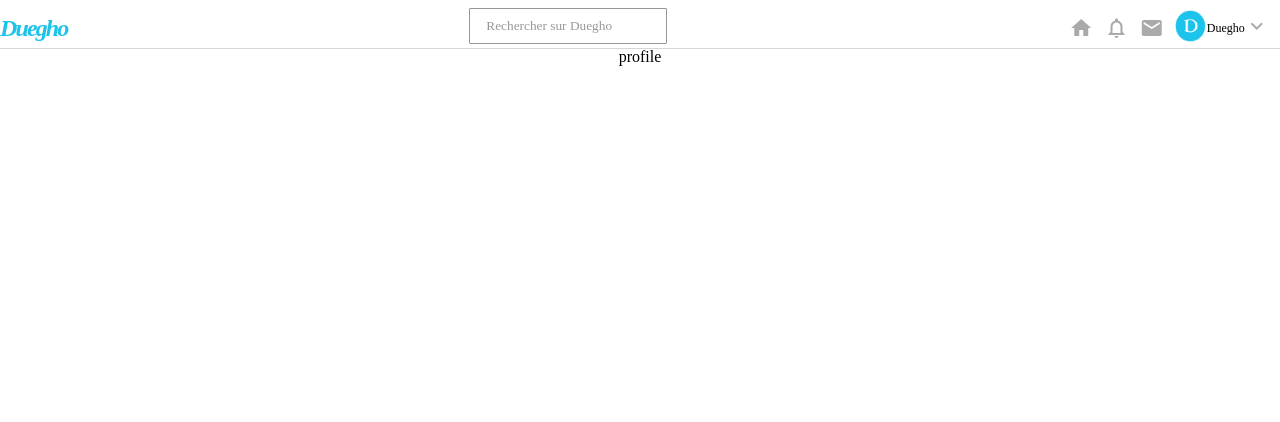
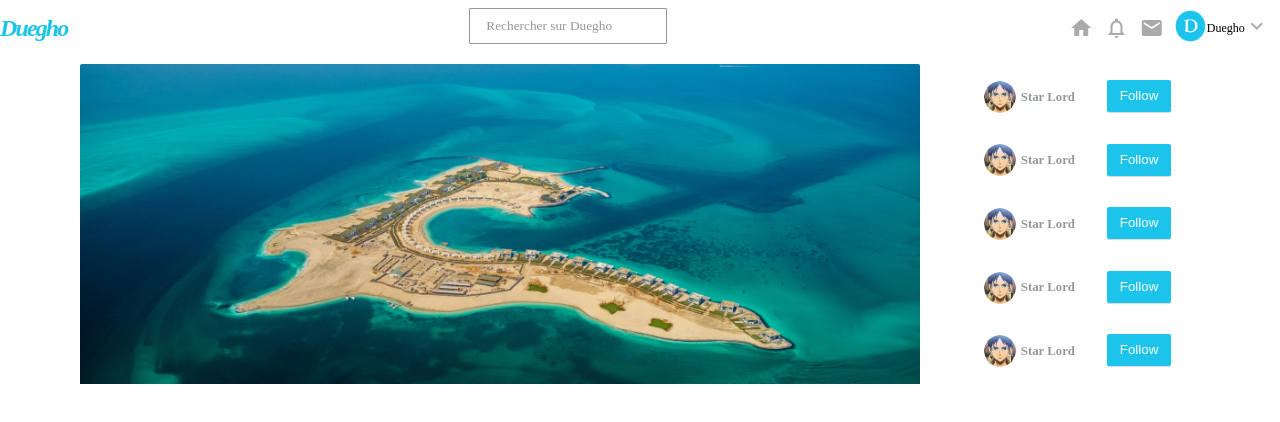
Before and after one commit to newordn/duegho_social_network, a React (Create React App) app: page / in a window 1280 px wide. Shown: the top 422 px of the page. Built offline with nearby package versions, Linux system fonts and the light colour scheme.

Commit message:
Setting  public profil page : Adding one section ( cover picture and friend proposition component)

```diff
--- a/src/Profile/Profile.css
+++ b/src/Profile/Profile.css
@@ -4,4 +4,19 @@
     flex-flow:column wrap;
     width: 100%;
     height: 100%;
+    padding: 1rem 5rem 0rem 5rem;
+    background-color:white;
 }
+.section1
+{
+    display: flex;
+    flex-flow:row wrap;
+    width: 100%;
+    box-sizing: border-box;
+ }
+ .section1_img
+ {
+     box-sizing: border-box;
+     width: 75%;
+     margin-right:3rem;
+ }
--- a/src/Profile/Profile.js
+++ b/src/Profile/Profile.js
@@ -1,4 +1,6 @@
 import React, { Component } from 'react';
+import Img from '../components/Img/Img';
+import FriendProposition from '../components/FriendProposition/FriendProposition';
 import './Profile.css';
 
 
@@ -7,7 +9,10 @@ class Profile extends Component {
     render() {
         return (
             <div className="profile">
-                  profile
+                <section className="section1">
+                    <div class="section1_img"><Img width="100%" src="/imgs/cover.png" alt="Cover Image"  height="20rem" round={false} /></div>
+                    <FriendProposition/>
+                </section>
             </div>
             );
     }
--- a/src/components/Button/Button.css
+++ b/src/components/Button/Button.css
@@ -7,6 +7,16 @@ button
   box-shadow: 0 1px 1px 0 rgba(0, 0, 0, 0.16);
   outline: none;
 
+}
+.friendProposition-width
+{
+    width:2.3rem;
+}
+
+.friendProposition-height
+{
+    height:2rem;
+    line-height: 2rem;
 }
 .sidebar-height
 {
--- a/src/components/Button/Button.js
+++ b/src/components/Button/Button.js
@@ -36,6 +36,8 @@ class Button extends Component
         clickedHighlight: PropTypes.bool,
         width: PropTypes.string,
         onClick: PropTypes.func,
+        height:PropTypes.string,
+        text: PropTypes.string,
         backgroundColor: PropTypes.string
     }
     static defaultProps=
--- /dev/null
+++ b/src/components/FriendProposition/FriendProposition.css
@@ -0,0 +1,26 @@
+.friendProposition
+{
+    display: flex;
+    flex-flow:column wrap;
+    justify-content: space-between;
+    width: 20%;
+    background-color: white;
+    box-sizing: border-box;
+    padding: 1rem 1rem 1rem 1rem;
+
+}
+.friendProposition_item
+{
+    flex-flow: row wrap;
+    width: 100%;
+}
+.friendProposition_user_name
+{
+    font-size: 0.80rem;
+  font-weight: bold;
+  line-height: 1.29;
+  letter-spacing: normal;
+  color: #95989a;
+  margin-left:0.3rem;
+  margin-right:2rem;
+}
--- /dev/null
+++ b/src/components/FriendProposition/FriendProposition.js
@@ -0,0 +1,36 @@
+import React, { Component } from 'react';
+import PropTypes from 'prop-types';
+import Img from '../Img/Img';
+import Button from '../Button/Button';
+import './FriendProposition.css';
+
+
+class FriendProposition extends Component {
+
+     friendProposition(avatar,name,i)
+    {
+         return (<div class="friendProposition_item">
+             <Img src={avatar} alt="avatar" key={i} round={true} width="2rem" height="2rem" />
+             <span class="friendProposition_user_name">{name}</span>
+             <Button alignment="center" backgroundColor="bg-aqua" text="Follow" textStyle="white" width="friendProposition-widht" height="friendProposition-height" />
+         </div>)
+    }
+    render() {
+        let arr = [{ img: "/imgs/profile.png", name:"Star Lord"},
+            { img: "/imgs/profile.png", name: "Star Lord" }
+            , { img: "/imgs/profile.png", name: "Star Lord" },
+             { img: "/imgs/profile.png", name: "Star Lord" },
+            { img: "/imgs/profile.png", name: "Star Lord" }];
+
+           return(
+            <div class="friendProposition">
+                {arr.map(
+                    (e,i)=>{
+                        return this.friendProposition(e.img,e.name,i)
+                    }
+                )}
+            </div>
+           ) ;
+    }
+}
+export default FriendProposition;
--- a/src/components/Header/Header.css
+++ b/src/components/Header/Header.css
@@ -34,7 +34,7 @@ div
     font-size:0.75rem;
     cursor: pointer;
 }
-.material-icons,.user_name
+.material-icons
 {
     cursor: pointer;
 }
--- /dev/null
+++ b/src/components/Img/Img.css
@@ -0,0 +1,4 @@
+.border-radius
+{
+    border-radius: 50%;
+}
--- /dev/null
+++ b/src/components/Img/Img.js
@@ -0,0 +1,25 @@
+import React, { Component } from 'react';
+import './Img.css';
+import PropTypes from 'prop-types';
+
+
+class Img extends Component {
+
+
+    render() {
+        if(this.props.round)
+        return <img class="border-radius" src={this.props.src} alt={this.props.alt} style={{
+            width: this.props.width, height : this.props.height}} />
+            return <img  src={this.props.src} alt={this.props.alt} style={{
+            width: this.props.width, height : this.props.height}} />
+    }
+static propTypes=
+{
+    src: PropTypes.string,
+    alt: PropTypes.string,
+    width: PropTypes.string,
+    height: PropTypes.string,
+    round : PropTypes.bool
+}
+}
+export default Img;
```
Also changed, not shown: public/imgs/cover.png (added), public/imgs/profile.png (added).
